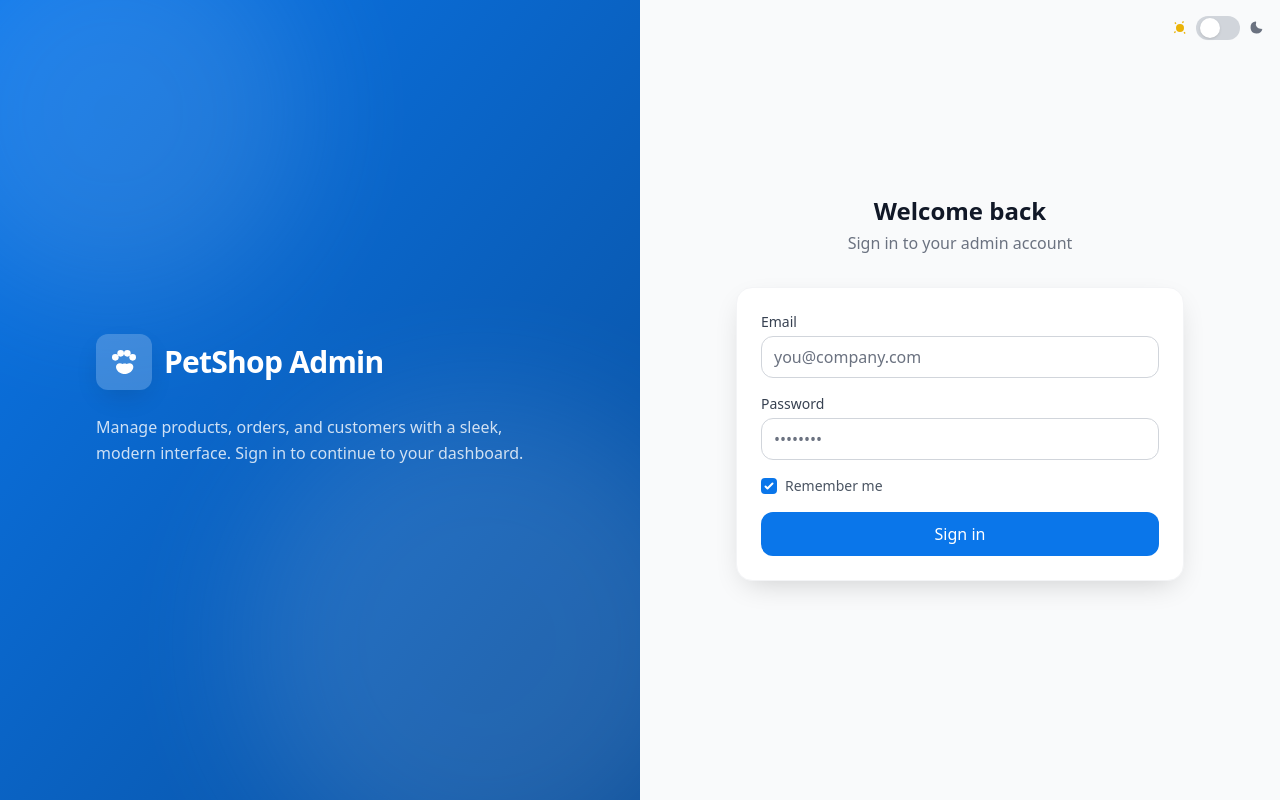
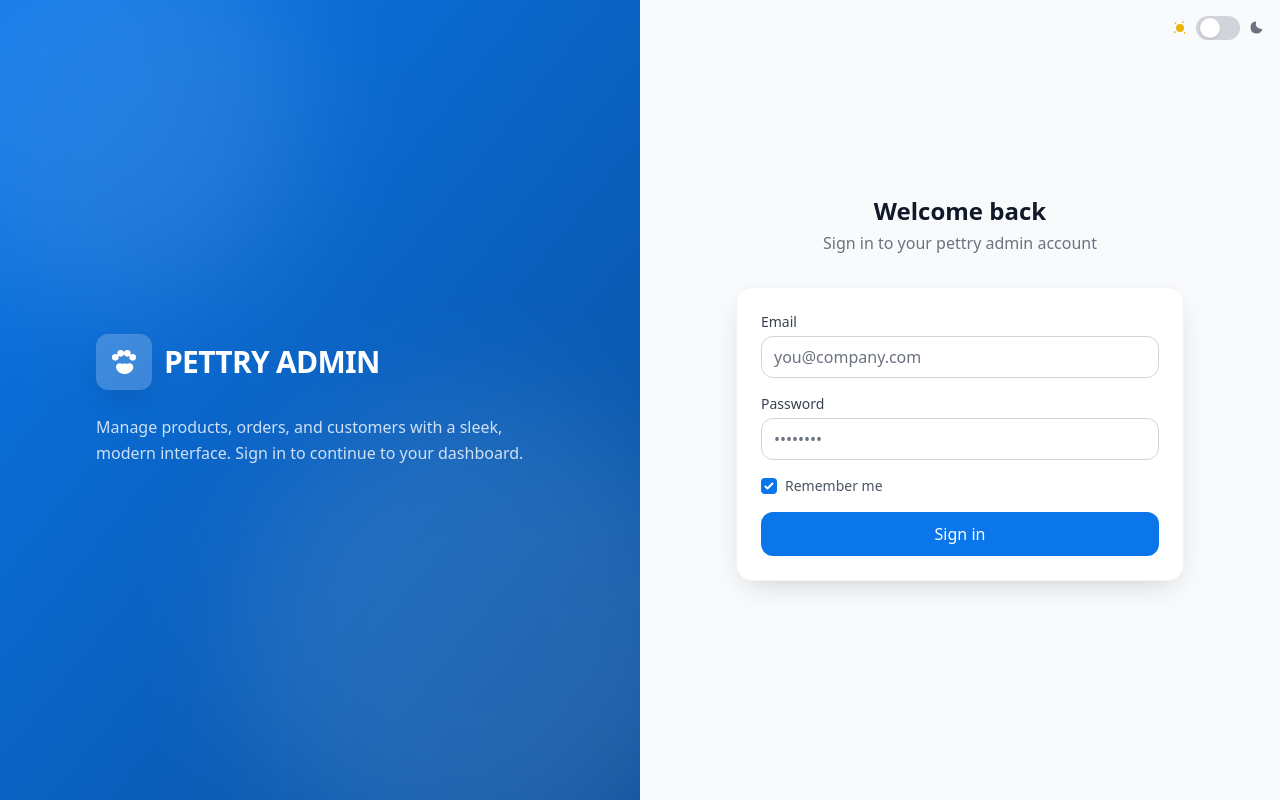
Before and after one commit to anuiitm/Admin-Frontend, a Vue app: page /login in a window 1280 px wide. Built offline with nearby package versions, Linux system fonts and the light colour scheme.

Commit message:
updated some pages to reflect "PETTRY ADMIN" instead of "Admin".

```diff
--- a/index.html
+++ b/index.html
@@ -6,7 +6,6 @@
 	<link rel="icon" href="/favicon.ico" />
 	<title>PetShop Admin</title>
 	<script>
-		// initialize theme: use saved theme or system preference
 		try {
 			const saved = localStorage.getItem('theme')
 			const systemDark = window.matchMedia('(prefers-color-scheme: dark)').matches
--- a/src/components/Navbar.vue
+++ b/src/components/Navbar.vue
@@ -13,7 +13,7 @@
 
         <div class="flex items-center gap-4">
             <button class="p-2 rounded hover:bg-gray-100 dark:hover:bg-gray-700">🔔</button>
-            <button class="p-2 rounded hover:bg-gray-100 dark:hover:bg-gray-700">⚙️</button>
+            <button @click="goSettings" class="p-2 rounded hover:bg-gray-100 dark:hover:bg-gray-700">⚙️</button>
             <ThemeToggle />
             <button
                 @click="logout"
@@ -32,4 +32,7 @@ function logout() {
     localStorage.removeItem('auth_token')
     router.push({ name: 'login' })
 }
+function goSettings() {
+    router.push('/settings')
+}
 </script>
--- a/src/components/Sidebar.vue
+++ b/src/components/Sidebar.vue
@@ -15,7 +15,7 @@
                 <div class="w-10 h-10 bg-gray-700 rounded-full grid place-items-center">
                     <span class="text-lg font-semibold">P</span>
                 </div>
-                <h1 class="font-semibold text-lg">PETSHOP ADMIN</h1>
+                <h1 class="font-semibold text-lg">PETTRY ADMIN</h1>
             </div>
 
             <nav class="flex-1 space-y-2">
--- a/src/router/index.ts
+++ b/src/router/index.ts
@@ -1,6 +1,7 @@
 import { createRouter, createWebHistory, NavigationGuardNext, RouteLocationNormalized } from 'vue-router'
 import Login from '@/views/Login.vue'
 import Dashboard from '@/views/Dashboard.vue'
+// import Settings from '@/views/Settings.vue'
 
 export const isAuthenticated = (): boolean => {
 	return localStorage.getItem('auth_token') !== null
@@ -10,6 +11,7 @@ const routes = [
 	{ path: '/', redirect: '/dashboard' },
 	{ path: '/login', name: 'login', component: Login, meta: { public: true } },
 	{ path: '/dashboard', name: 'dashboard', component: Dashboard, meta: { requiresAuth: true } },
+	// { path: '/settings', name: 'settings', component: Settings, meta: { requiresAuth: true } },
 ]
 
 const router = createRouter({
--- a/src/views/Login.vue
+++ b/src/views/Login.vue
@@ -22,7 +22,7 @@
 							<circle cx="14.5" cy="5.5" r="2.5" fill="currentColor"/>
 						</svg>
 					</div>
-					<h1 class="text-3xl font-semibold tracking-tight">PetShop Admin</h1>
+					<h1 class="text-3xl font-semibold tracking-tight">PETTRY ADMIN</h1>
 				</div>
 				<p class="text-white/80 leading-relaxed">Manage products, orders, and customers with a sleek, modern interface. Sign in to continue to your dashboard.</p>
 			</div>
@@ -33,7 +33,7 @@
 			<div class="w-full max-w-md">
 				<div class="mb-8 text-center">
 					<h2 class="text-2xl font-semibold text-gray-900 dark:text-gray-100">Welcome back</h2>
-					<p class="mt-1 text-gray-500 dark:text-gray-400">Sign in to your admin account</p>
+					<p class="mt-1 text-gray-500 dark:text-gray-400">Sign in to your pettry admin account</p>
 				</div>
 
 				<form @submit.prevent="onSubmit" class="bg-white dark:bg-gray-800 rounded-2xl shadow-soft p-6 border border-gray-100 dark:border-gray-700">
```
Also changed, not shown: src/views/Settings.vue (added).
